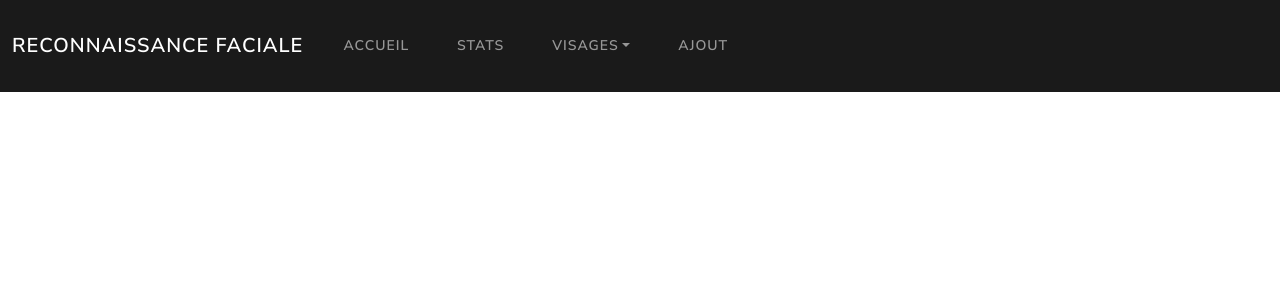
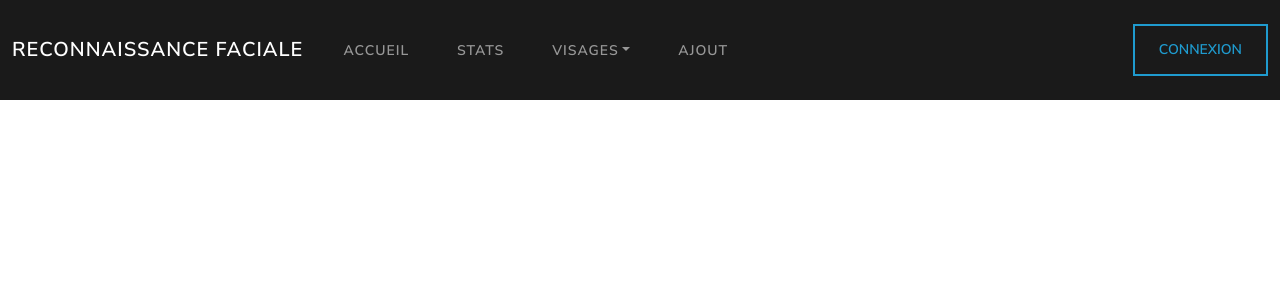
Before and after one commit to AwesomeLuffy/Fiole, a Flask app: page / in a window 1280 px wide. Shown: the top 300 px of the page. Run offline with Flask 2, Linux system fonts and the light colour scheme; some libraries are stand-ins or nearby versions.

Commit message:
Adding Connexion button

```diff
--- a/src/Templates/navigation.html
+++ b/src/Templates/navigation.html
@@ -32,6 +32,12 @@
                         </button>
                     </div>
                 </form>
+            {% else %}
+                <form class="d-flex">
+                    <button class="btn btn-outline-info" type="submit" id="button-connect"
+                            formaction="{{ url_for("LoginRouter.login") }}">Connexion
+                    </button>
+                </form>
             {% endif %}
         </div>
     </nav>
```
